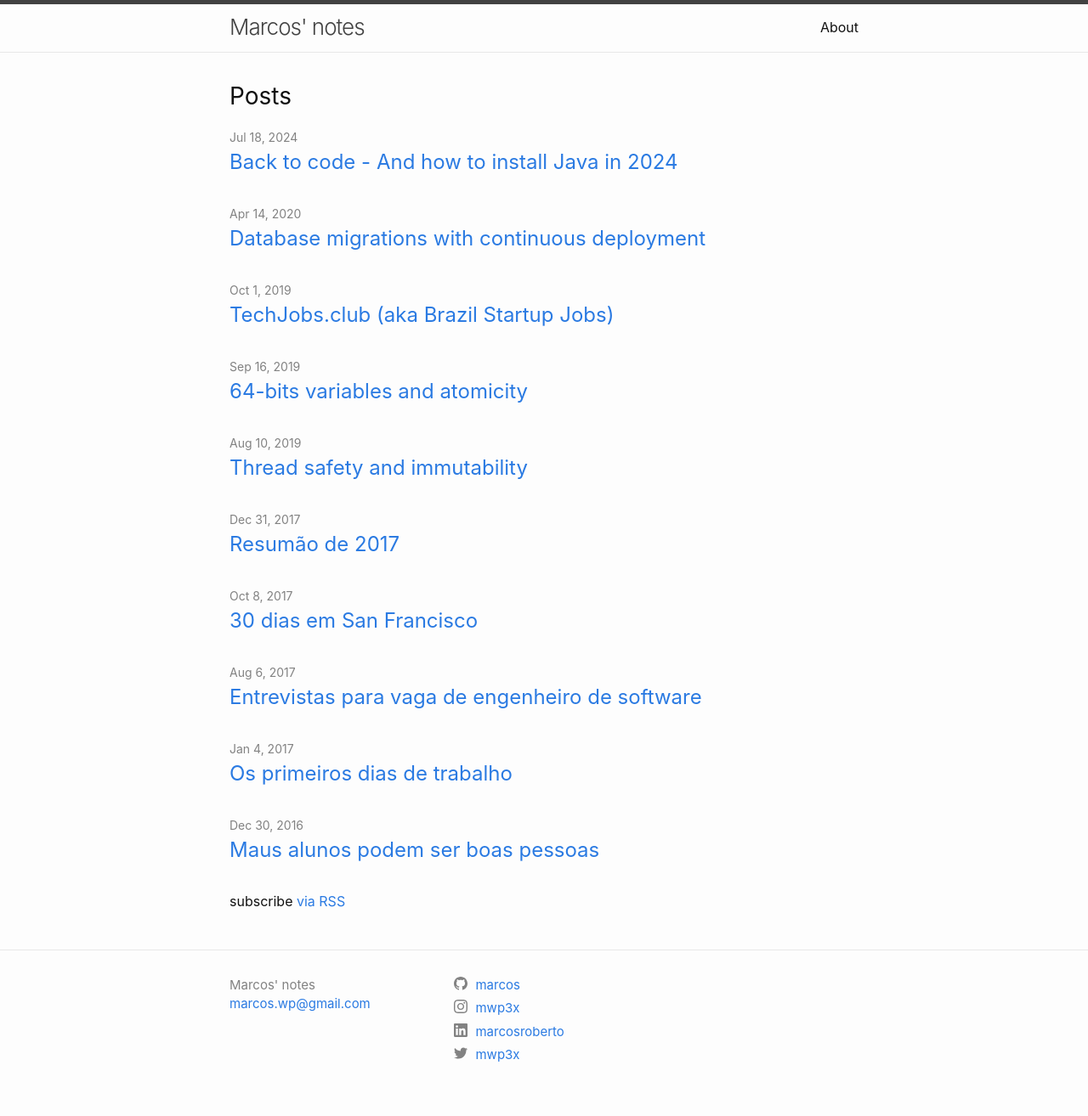
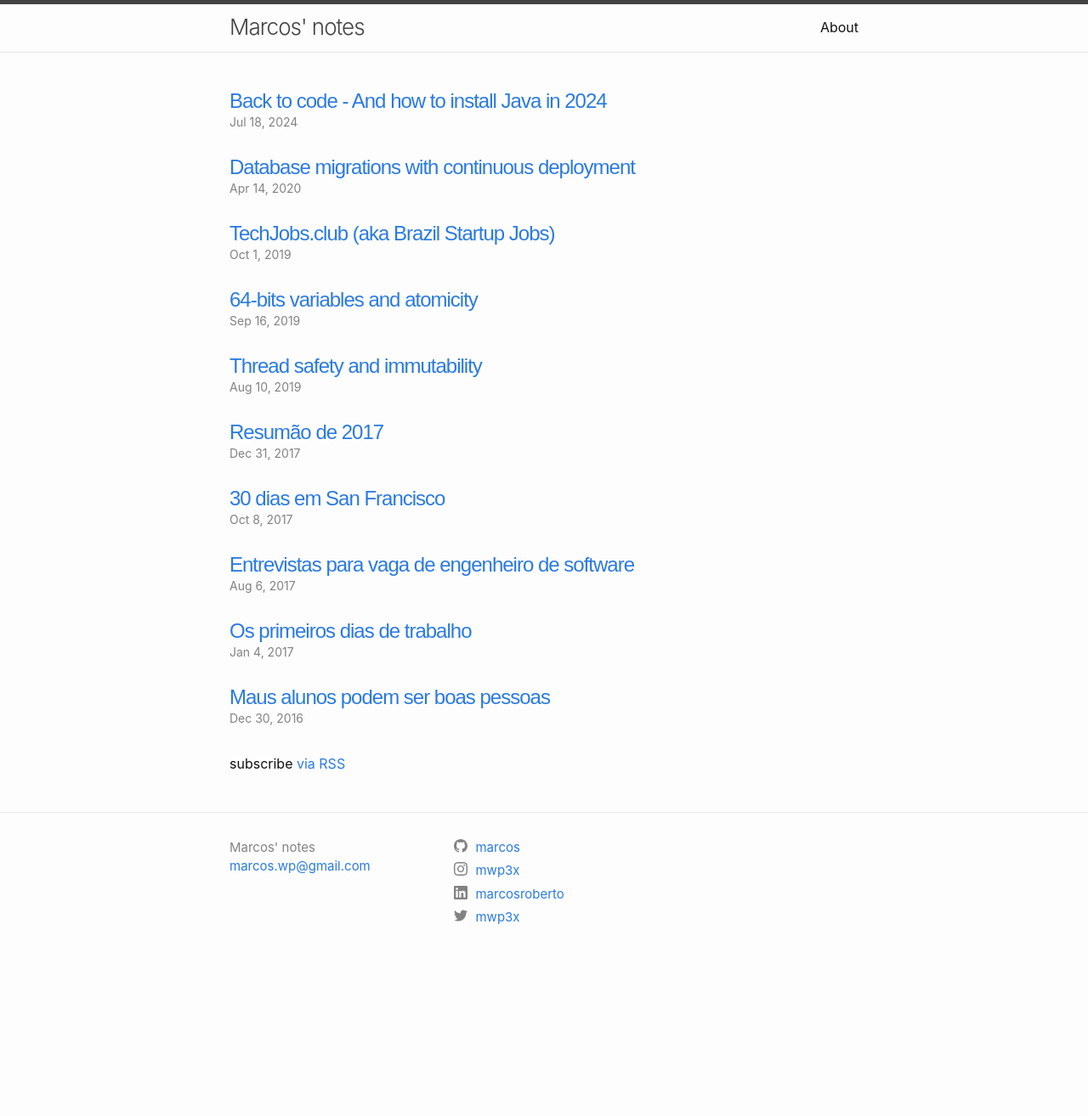
Before and after one commit to Marcos/marcos.github.io, a Jekyll site: the page built from index.markdown, in a window 1280 px wide. Shown: the whole page at 85% size. Built offline with Jekyll 4.4.1, drawn with Linux system fonts in a browser that asks for light colours; after the commit the page ends 1152 px from its top, so only the background shows below that.

Commit message:
few layout improvements

```diff
--- a/_layouts/home.html
+++ b/_layouts/home.html
@@ -1,5 +1,6 @@
 ---
 layout: default
+
 ---
 
 <div class="home">
@@ -10,17 +11,17 @@ layout: default
   {{ content }}
 
   {%- if site.posts.size > 0 -%}
-    <h2 class="post-list-heading">{{ page.list_title | default: "Posts" }}</h2>
+    <h2 class="post-list-heading">{{ page.list_title | default: "" }}</h2>
     <ul class="post-list">
       {%- for post in site.posts -%}
       <li>
-        {%- assign date_format = site.minima.date_format | default: "%b %-d, %Y" -%}
-        <span class="post-meta">{{ post.date | date: date_format }}</span>
-        <h3>
+        <h1 class="post-title">
           <a class="post-link" href="{{ post.url | relative_url }}">
             {{ post.title | escape }}
           </a>
-        </h3>
+        </h1>
+        {%- assign date_format = site.minima.date_format | default: "%b %-d, %Y" -%}
+        <span class="post-meta">{{ post.date | date: date_format }}</span>
         {%- if site.show_excerpts -%}
           {{ post.excerpt }}
         {%- endif -%}
--- a/_sass/minima/_layout.scss
+++ b/_sass/minima/_layout.scss
@@ -184,11 +184,27 @@
   @include relative-font-size(2);
 }
 
+.post-title{
+  -webkit-text-size-adjust: 100%;
+  box-sizing: inherit;
+  margin-top: 0;
+  font-family: "Fira Sans",sans-serif;
+  text-rendering: optimizeLegibility;
+  margin-bottom: 0;
+  color: #525559;
+  line-height: inherit;
+  -webkit-box-ordinal-group: 2;
+  order: 1;
+  font-size: calc(18px + 17 * ((100vw - 320px) / 960));
+  word-wrap: break-word;
+}
+
 .post-list-heading {
   @include relative-font-size(1.75);
 }
 
 .post-list {
+
   margin-left: 0;
   list-style: none;
 
```
